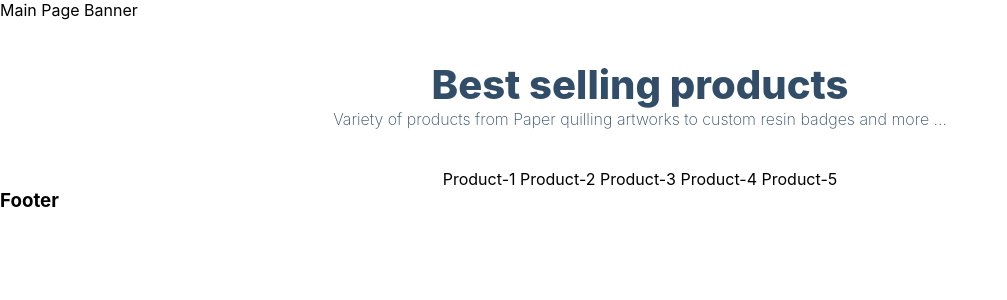
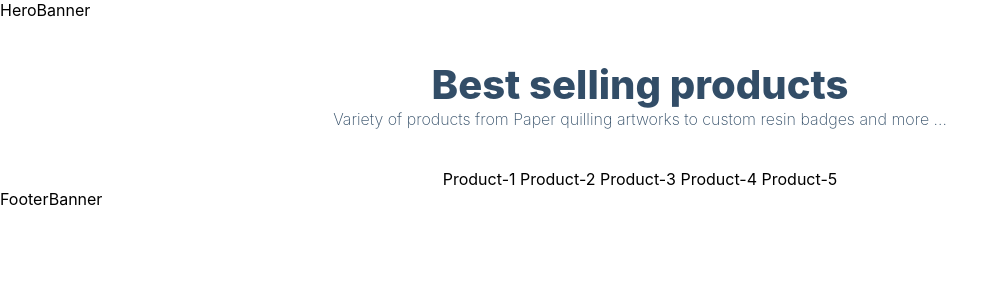
Before and after one commit to Ayushguptaa22/Papertechy_site, a Next.js app in the folder papertechy/: page / in a window 1280 px wide. Shown: the top 300 px of the page, without its empty margins (0-1007 px from the left). Built offline with nearby package versions, Linux system fonts and the light colour scheme.

Commit message:
components setup

```diff
--- /dev/null
+++ b/papertechy/components/Cart.jsx
@@ -0,0 +1,9 @@
+import React from 'react'
+
+const Cart = () => {
+  return (
+    <div>Cart</div>
+  )
+}
+
+export default Cart
--- /dev/null
+++ b/papertechy/components/Footer.jsx
@@ -0,0 +1,9 @@
+import React from 'react'
+
+const Footer = () => {
+  return (
+    <div>Footer</div>
+  )
+}
+
+export default Footer
--- /dev/null
+++ b/papertechy/components/FooterBanner.jsx
@@ -0,0 +1,9 @@
+import React from 'react'
+
+const FooterBanner = () => {
+  return (
+    <div>FooterBanner</div>
+  )
+}
+
+export default FooterBanner
--- /dev/null
+++ b/papertechy/components/HeroBanner.jsx
@@ -0,0 +1,9 @@
+import React from 'react'
+
+const HeroBanner = () => {
+  return (
+    <div>HeroBanner</div>
+  )
+}
+
+export default HeroBanner
--- /dev/null
+++ b/papertechy/components/Layout.jsx
@@ -0,0 +1,9 @@
+import React from 'react'
+
+const Layout = () => {
+  return (
+    <div>Layout</div>
+  )
+}
+
+export default Layout
--- /dev/null
+++ b/papertechy/components/Navbar.jsx
@@ -0,0 +1,9 @@
+import React from 'react'
+
+const Navbar = () => {
+  return (
+    <div>Navbar</div>
+  )
+}
+
+export default Navbar
--- /dev/null
+++ b/papertechy/components/Product.jsx
@@ -0,0 +1,9 @@
+import React from 'react'
+
+const Product = () => {
+  return (
+    <div>Product</div>
+  )
+}
+
+export default Product
--- /dev/null
+++ b/papertechy/components/index.js
@@ -0,0 +1,7 @@
+export {default as Footer} from './Footer';
+export {default as Layout} from './Layout';
+export {default as Product} from './Product';
+export {default as HeroBanner} from './HeroBanner';
+export {default as Navbar} from './Navbar';
+export {default as FooterBanner} from './FooterBanner';
+export {default as Cart} from './Cart';
--- a/papertechy/pages/_app.js
+++ b/papertechy/pages/_app.js
@@ -1,3 +1,4 @@
+import React from 'react';
 import '../styles/globals.css'
 
 function MyApp({ Component, pageProps }) {
--- a/papertechy/pages/index.js
+++ b/papertechy/pages/index.js
@@ -1,9 +1,11 @@
 import React from 'react'
+
+import {Product, FooterBanner, HeroBanner} from '../components';
 
 const Home = () => {
   return (
     <>
-    Main Page Banner
+    <HeroBanner/>
 
     <div className="products-heading">
       <h2>Best selling products</h2>
@@ -15,8 +17,8 @@
        (product) => product)}
     </div>
 
-    <div className='Footer'>
-      <h3>Footer</h3>
+    <div >
+      <FooterBanner/>
     </div>
     </>
   )
```
